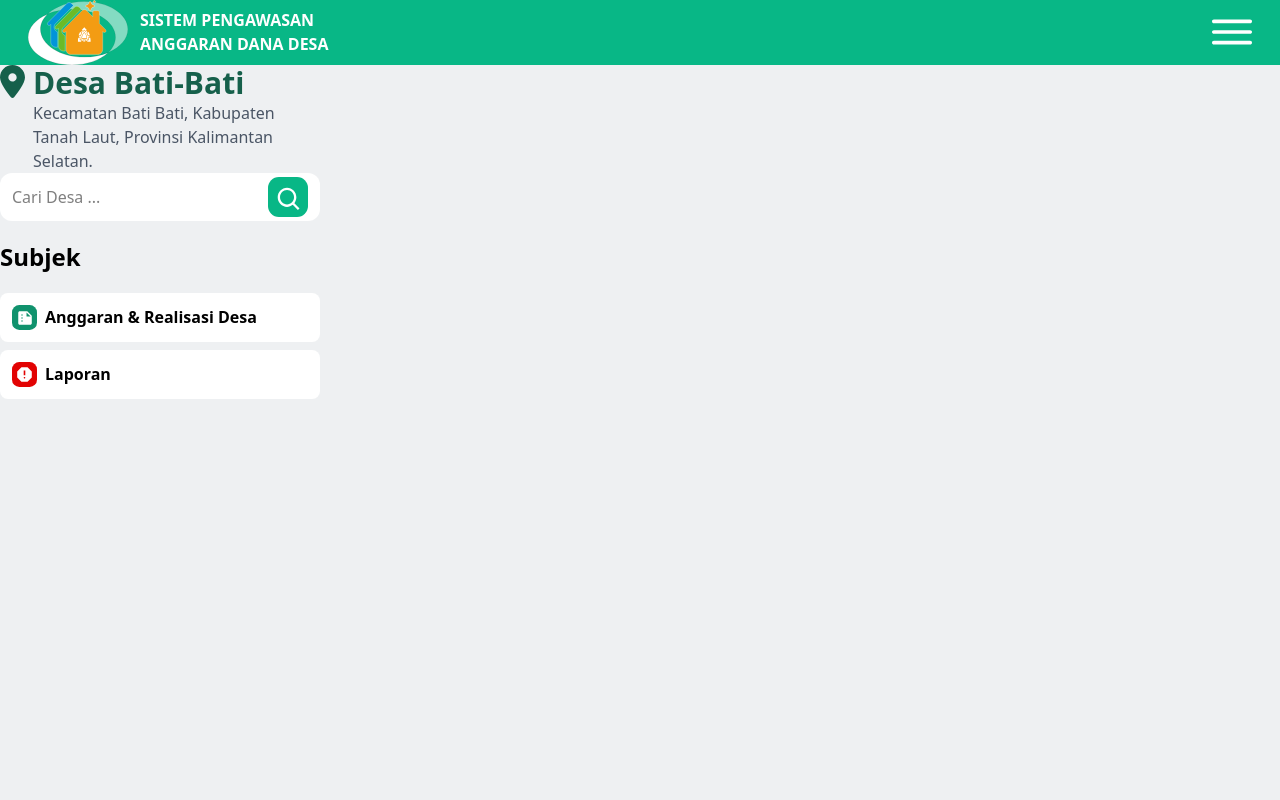
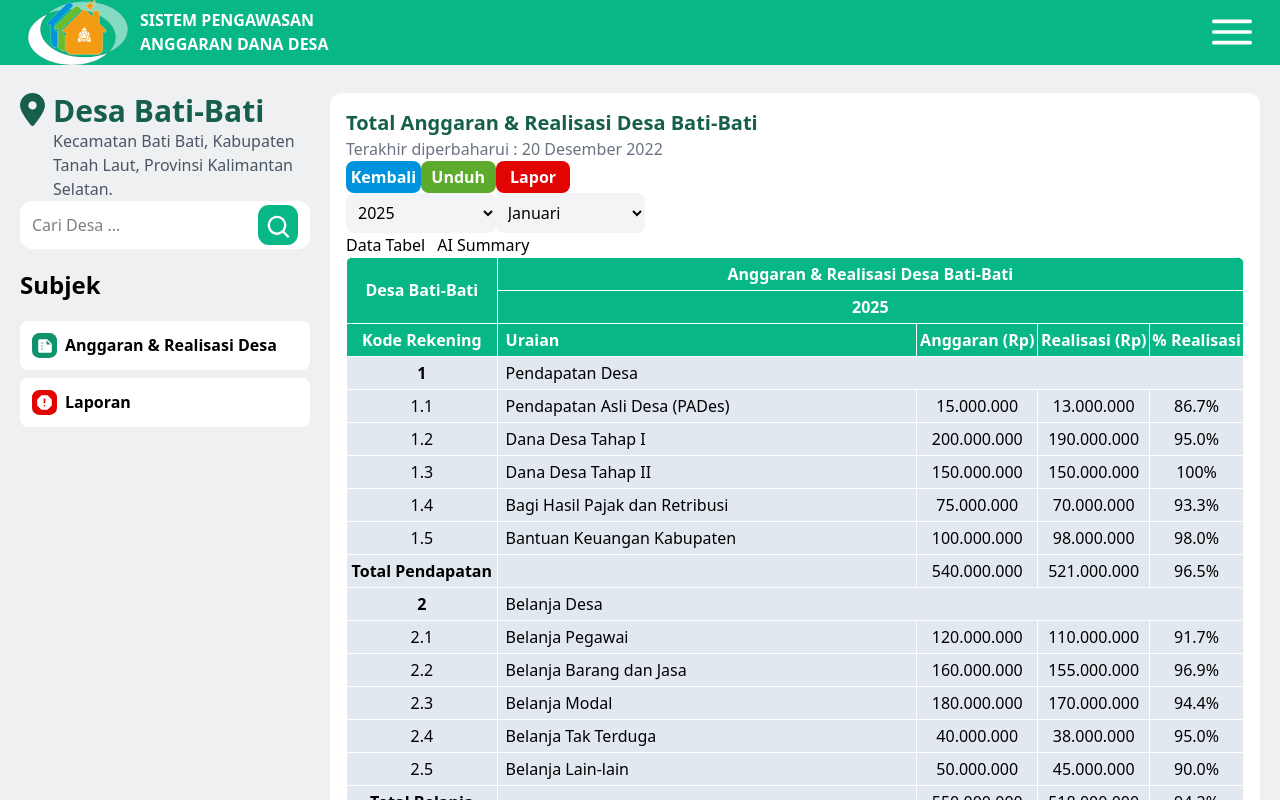
Before and after one commit to RezkySaputraa/sipandai, a Next.js app: page /village/1 in a window 1280 px wide. Shown: the top 800 px of the page. Built offline with nearby package versions, Linux system fonts and the light colour scheme.

Commit message:
Adding VIllage Page

```diff
--- a/src/components/page/UserVillage.tsx
+++ b/src/components/page/UserVillage.tsx
@@ -1,9 +1,11 @@
 import SideVillage from "../ui/SideVillage";
+import MainVillage from "../ui/MainVillage";
 
 export default function UserVillage() {
   return (
-    <div className="bg-[#EEF0F2] min-h-screen">
+    <div className="bg-[#EEF0F2] min-h-screen flex px-5 pt-7">
       <SideVillage></SideVillage>
+      <MainVillage></MainVillage>
     </div>
   );
 }
--- /dev/null
+++ b/src/components/ui/BudgetTable.tsx
@@ -0,0 +1,90 @@
+import { anggaranDesa } from "@/utils/dataTable";
+import React, { Fragment } from "react";
+export default function BudgetTable({ role }: { role?: string }) {
+  return (
+    <>
+      {anggaranDesa.length > 0 ? (
+        <table className="w-full text-white rounded-lg overflow-hidden border-collapse">
+          <thead
+            className={`${
+              role === "auditor" ? "bg-[#0093DD]" : "bg-[#08B786]"
+            }`}
+          >
+            <tr>
+              <th className="border border-white py-1" rowSpan={2}>
+                Desa Bati-Bati
+              </th>
+              <th className="border border-white  py-1" colSpan={5}>
+                Anggaran & Realisasi Desa Bati-Bati
+              </th>
+            </tr>
+            <tr>
+              <th className="border border-white  py-1" colSpan={5}>
+                2025
+              </th>
+            </tr>
+            <tr>
+              <th className="border border-white py-1">Kode Rekening</th>
+              <th className="border border-white pl-2 text-left  py-1">
+                Uraian
+              </th>
+              <th className="border border-white  py-1">Anggaran (Rp)</th>
+              <th className="border border-white  py-1">Realisasi (Rp)</th>
+              <th className="border border-white  py-1">% Realisasi</th>
+            </tr>
+          </thead>
+
+          <tbody className="bg-[#E2E8F0] text-black">
+            {anggaranDesa.map((section, index) => (
+              <Fragment key={index}>
+                <tr className="text-center">
+                  <td className="border border-white  py-1">
+                    <b>{section.no}</b>
+                  </td>
+                  <td
+                    className="border text-left border-white pl-2 py-1"
+                    colSpan={4}
+                  >
+                    {section.title}
+                  </td>
+                </tr>
+                {section.data?.map((data, index) => (
+                  <tr className="text-center" key={index}>
+                    <td className="border border-white  py-1">{data.kode}</td>
+                    <td className="border border-white text-left pl-2 py-1">
+                      {data.uraian}
+                    </td>
+                    <td className="border border-white  py-1">
+                      {data.anggaran}
+                    </td>
+                    <td className="border border-white  py-1">
+                      {data.realisasi}
+                    </td>
+                    <td className="border border-white  py-1">{data.persen}</td>
+                  </tr>
+                ))}
+                <tr className="text-center">
+                  <td className="border border-white py-1">
+                    <b>{section.total?.summary}</b>
+                  </td>
+                  <td></td>
+                  <td className="border border-white py-1">
+                    {section.total?.anggaran}
+                  </td>
+                  <td className="border border-white py-1">
+                    {section.total?.realisasi}
+                  </td>
+                  <td className="border border-white py-1">
+                    {section.total?.persen}
+                  </td>
+                </tr>
+              </Fragment>
+            ))}
+          </tbody>
+        </table>
+      ) : (
+        <div className="text-black">Not Found</div>
+      )}
+    </>
+  );
+}
--- /dev/null
+++ b/src/components/ui/MainVillage.tsx
@@ -0,0 +1,63 @@
+"use client";
+
+import { useState } from "react";
+import BudgetTable from "./BudgetTable";
+
+export default function MainVillage() {
+  const [table, setTable] = useState(true);
+
+  return (
+    <div className="w-9/12 bg-white rounded-xl p-4">
+      <h1 className="font-bold text-xl text-[#16604B]">
+        Total Anggaran & Realisasi Desa Bati-Bati
+      </h1>
+      <p className=" text-gray-500">Terakhir diperbaharui : 20 Desember 2022</p>
+      <button className="bg-[#0093DD] w-1/12 text-white rounded-lg font-semibold p-1">
+        Kembali
+      </button>
+      <button className="bg-[#5DAB2C] w-1/12 text-white rounded-lg font-semibold p-1">
+        Unduh
+      </button>
+      <button className="bg-[#E20303] w-1/12 text-white rounded-lg font-semibold p-1">
+        Lapor
+      </button>
+      <div>
+        <select
+          name="year"
+          id="year"
+          className="p-2 bg-gray-100 rounded-lg w-2/12"
+        >
+          <option value="2025">2025</option>
+          <option value="2024">2024</option>
+          <option value="2023">2023</option>
+          <option value="2022">2022</option>
+        </select>
+        <select
+          name="month"
+          id="month"
+          className="p-2 bg-gray-100 rounded-lg w-2/12"
+        >
+          <option value="Januari">Januari</option>
+          <option value="Februari">Februari</option>
+          <option value="Maret">Maret</option>
+          <option value="April">April</option>
+          <option value="Mei">Mei</option>
+          <option value="Juni">Juni</option>
+          <option value="Juli">Juli</option>
+          <option value="Agustus">Agustus</option>
+          <option value="September">September</option>
+          <option value="Oktober">Oktober</option>
+          <option value="November">November</option>
+          <option value="Desember">Desember</option>
+        </select>
+      </div>
+
+      <div className="flex gap-3">
+        <h1 onClick={() => setTable(true)}>Data Tabel</h1>
+        <h1 onClick={() => setTable(false)}>AI Summary</h1>
+      </div>
+
+      {table && <BudgetTable></BudgetTable>}
+    </div>
+  );
+}
--- a/src/components/ui/SideVillage.tsx
+++ b/src/components/ui/SideVillage.tsx
@@ -3,7 +3,7 @@ import Search from "./Search";
 
 export default function SideVillage() {
   return (
-    <div className="w-3/12">
+    <div className="w-3/12 pr-5">
       <div className="flex items-start gap-2">
         <Image
           src="/assetsweb/Village/maps.svg"
--- /dev/null
+++ b/src/utils/dataTable.tsx
@@ -0,0 +1,181 @@
+const villages = [
+  "Bati-Bati, Bati-Bati, Tanah Laut, Kalimantan Selatan",
+  "Tamalate, Tamalate, Makassar, Sulawesi Selatan",
+];
+
+const komentarNetizen = [
+  {
+    user: "Siti Nurhaliza",
+    komentar:
+      "Program pembangunan jalan desa sangat membantu mobilitas warga. Terima kasih!",
+    tanggal: "3 Juni 2025",
+  },
+  {
+    user: "Agus Salim",
+    komentar: "Semoga dana desa digunakan dengan transparan dan akuntabel.",
+    tanggal: "4 Juni 2025",
+  },
+  {
+    user: "Dewi Sartika",
+    komentar: "Tolong perhatikan juga saluran irigasi untuk pertanian kami.",
+    tanggal: "4 Juni 2025",
+  },
+  {
+    user: "Budi Hartono",
+    komentar:
+      "Bagus, tapi mohon laporan keuangan desa ditampilkan lebih rinci.",
+    tanggal: "5 Juni 2025",
+  },
+  {
+    user: "Rina Marlina",
+    komentar:
+      "Acaranya seru, apalagi pas bagian pentas seni dari anak-anak desa!",
+    tanggal: "5 Juni 2025",
+  },
+];
+
+export const anggaranDesa = [
+  {
+    no: "1",
+    title: "Pendapatan Desa",
+    data: [
+      {
+        kode: "1.1",
+        uraian: "Pendapatan Asli Desa (PADes)",
+        anggaran: "15.000.000",
+        realisasi: "13.000.000",
+        persen: "86.7%",
+      },
+      {
+        kode: "1.2",
+        uraian: "Dana Desa Tahap I",
+        anggaran: "200.000.000",
+        realisasi: "190.000.000",
+        persen: "95.0%",
+      },
+      {
+        kode: "1.3",
+        uraian: "Dana Desa Tahap II",
+        anggaran: "150.000.000",
+        realisasi: "150.000.000",
+        persen: "100%",
+      },
+      {
+        kode: "1.4",
+        uraian: "Bagi Hasil Pajak dan Retribusi",
+        anggaran: "75.000.000",
+        realisasi: "70.000.000",
+        persen: "93.3%",
+      },
+      {
+        kode: "1.5",
+        uraian: "Bantuan Keuangan Kabupaten",
+        anggaran: "100.000.000",
+        realisasi: "98.000.000",
+        persen: "98.0%",
+      },
+    ],
+    total: {
+      summary: "Total Pendapatan",
+      anggaran: "540.000.000",
+      realisasi: "521.000.000",
+      persen: "96.5%",
+    },
+  },
+  {
+    no: "2",
+    title: "Belanja Desa",
+    data: [
+      {
+        kode: "2.1",
+        uraian: "Belanja Pegawai",
+        anggaran: "120.000.000",
+        realisasi: "110.000.000",
+        persen: "91.7%",
+      },
+      {
+        kode: "2.2",
+        uraian: "Belanja Barang dan Jasa",
+        anggaran: "160.000.000",
+        realisasi: "155.000.000",
+        persen: "96.9%",
+      },
+      {
+        kode: "2.3",
+        uraian: "Belanja Modal",
+        anggaran: "180.000.000",
+        realisasi: "170.000.000",
+        persen: "94.4%",
+      },
+      {
+        kode: "2.4",
+        uraian: "Belanja Tak Terduga",
+        anggaran: "40.000.000",
+        realisasi: "38.000.000",
+        persen: "95.0%",
+      },
+      {
+        kode: "2.5",
+        uraian: "Belanja Lain-lain",
+        anggaran: "50.000.000",
+        realisasi: "45.000.000",
+        persen: "90.0%",
+      },
+    ],
+    total: {
+      summary: "Total Belanja",
+      anggaran: "550.000.000",
+      realisasi: "518.000.000",
+      persen: "94.2%",
+    },
+  },
+  {
+    no: "3",
+    title: "Pembiayaan Desa",
+    data: [
+      {
+        kode: "3.1",
+        uraian: "Penerimaan Pembiayaan Awal Tahun",
+        anggaran: "100.000.000",
+        realisasi: "100.000.000",
+        persen: "100%",
+      },
+      {
+        kode: "3.2",
+        uraian: "Sisa Lebih Perhitungan Anggaran Tahun Lalu (SiLPA)",
+        anggaran: "80.000.000",
+        realisasi: "78.000.000",
+        persen: "97.5%",
+      },
+      {
+        kode: "3.3",
+        uraian: "Pengeluaran Pembiayaan",
+        anggaran: "50.000.000",
+        realisasi: "48.000.000",
+        persen: "96.0%",
+      },
+      {
+        kode: "3.4",
+        uraian: "Penyertaan Modal Desa",
+        anggaran: "30.000.000",
+        realisasi: "30.000.000",
+        persen: "100%",
+      },
+      {
+        kode: "3.5",
+        uraian: "Pengembalian Investasi",
+        anggaran: "20.000.000",
+        realisasi: "18.000.000",
+        persen: "90.0%",
+      },
+    ],
+    total: {
+      summary: "Total Pembiayaan",
+      anggaran: "280.000.000",
+      realisasi: "274.000.000",
+      persen: "97.9%",
+    },
+  },
+];
+
+export { villages, komentarNetizen };
```
Also changed, not shown: src/components/ui/TableUser.tsx (added). Lines whose indentation alone changed are shown as unchanged.
